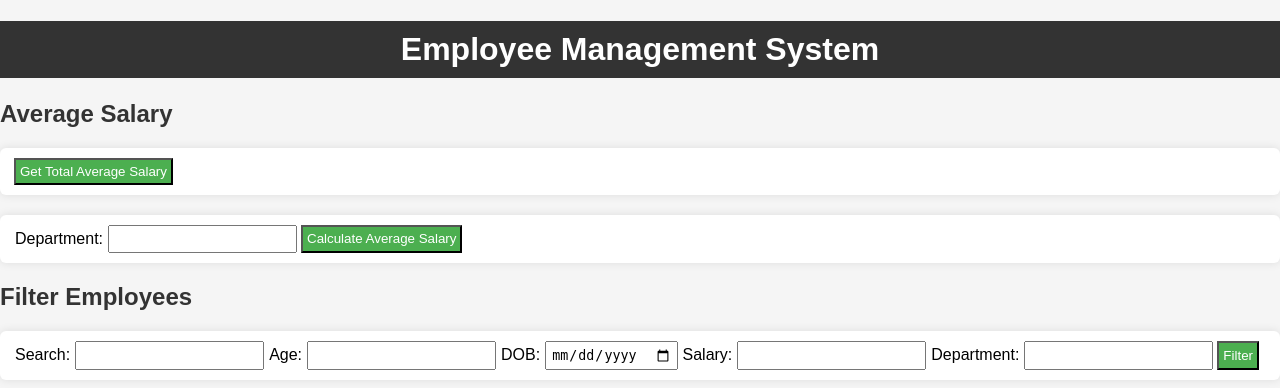
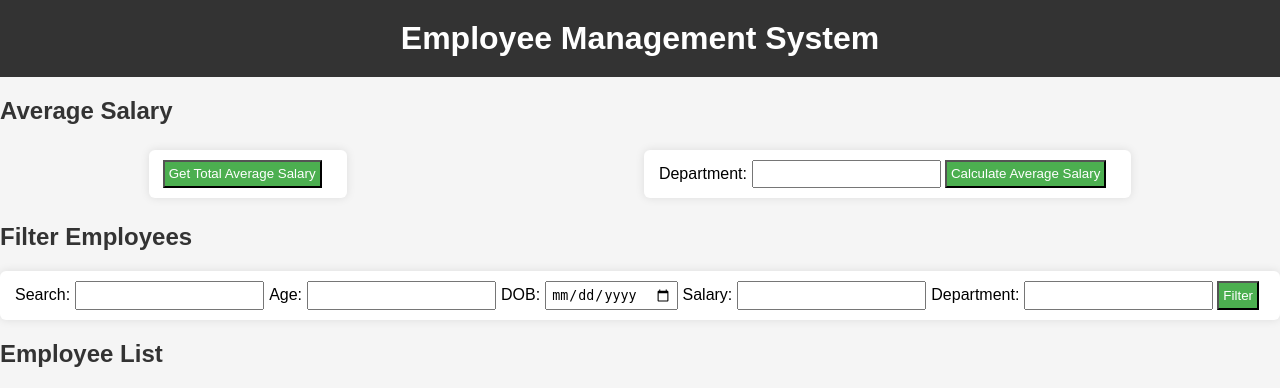
Before and after one commit to 075Purushottam/PresidioTask, a Django app: template mainapp/templates/mainapp/homepage.html in a window 1280 px wide. Shown: the top 388 px of the page. Run offline with Django 3.2, Linux system fonts and the light colour scheme; the template is opened without the code that fills it, so the values that code supplies are empty.

Commit message:
Final changes and with additional employee data

```diff
--- a/mainapp/templates/mainapp/homepage.html
+++ b/mainapp/templates/mainapp/homepage.html
@@ -16,13 +16,14 @@
         h1 {
             background-color: #333;
             color: #fff;
-            padding: 10px;
+            padding: 20px;
             text-align: center;
+            margin: 0;
         }
 
         form {
             display: flex;
-            margin: 20px 0;
+            margin: 5px 0;
             padding: 10px;
             background-color: #fff;
             border-radius: 6px;
@@ -89,12 +90,18 @@
             margin-left: 15px;
         }
 
+        .avg_sal_ctr{
+            display: flex;
+            justify-content: space-around;
+        }
+
     </style>
 </head>
 <body>
     <h1>Employee Management System</h1>
 
     <h2>Average Salary</h2>
+ <div class="avg_sal_ctr">
     <form method="get">
         <input type="submit" name="total_average_salary" value="Get Total Average Salary">
         <div class="result-box">
@@ -116,6 +123,7 @@
         {% endif %}
         </div>
     </form>
+ </div>
 
 
 
@@ -139,6 +147,7 @@
         <input type="submit" value="Filter">
     </form>
     <h2>Employee List</h2>
+    <!-- <span>Total Records: {{row_count}}</span> -->
     <table border="1">
         <thead>
             <tr>
--- a/mainapp/views.py
+++ b/mainapp/views.py
@@ -10,9 +10,10 @@ def home(request):
     excel_file_path = os.path.join(project_root, 'Employees.xlsx')
     df = pd.read_excel(excel_file_path)
     employees = df.to_dict(orient='records')
-
+    row_count = len(df)
     context = {
         'employees':employees,
+        'row_count':row_count
     }
     search_query = request.GET.get('search', '')
     age_query = request.GET.get('age', '')
```
Also changed, not shown: 1 other file.
